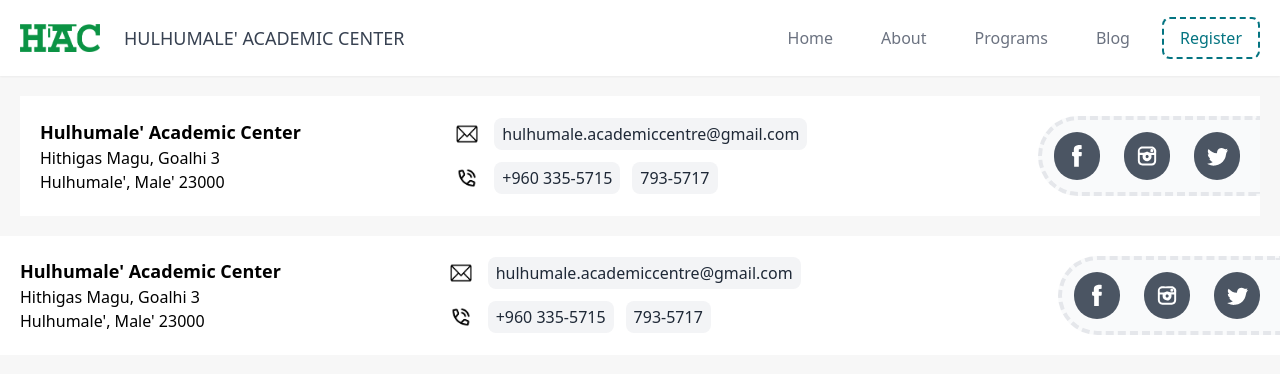
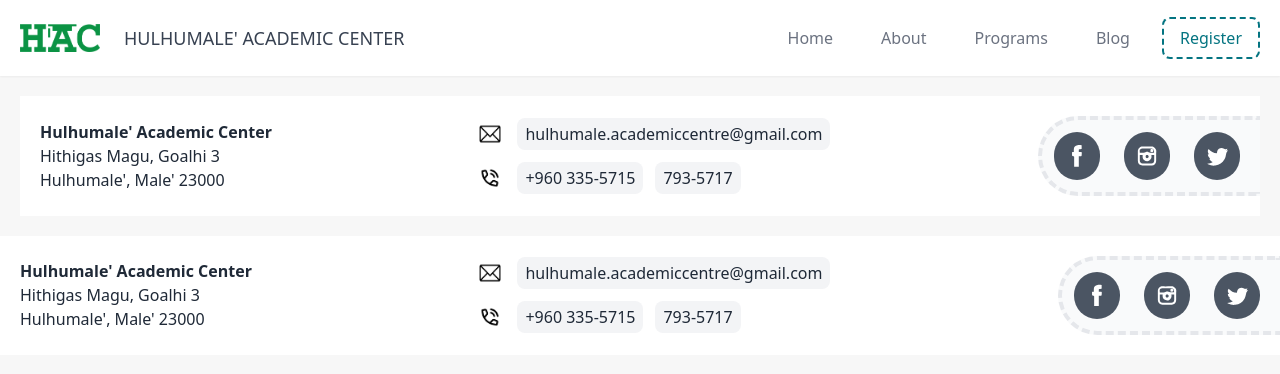
Before and after one commit to areeb-h/test-next3, a Next.js app: page /components/Footer in a window 1280 px wide. Shown: the top 374 px of the page. Built offline with nearby package versions, Linux system fonts and the light colour scheme; what tailwindcss-neumorphism would draw is missing.

Commit message:
footer link

```diff
--- a/pages/components/Footer.js
+++ b/pages/components/Footer.js
@@ -10,28 +10,30 @@ import phone from '../assets/phone.png'
 import email from '../assets/email.png'
 
 var buttonStyle = 'p-2 bg-gray-600 hover:bg-gray-800 hover:cursor-pointer rounded-full'
-var contactLinkStyle = 'px-2 py-1 bg-gray-100 text-gray-800 rounded-lg hover:bg-gray-200 ml-0'
+var contactLinkStyle = 'px-2 py-1 bg-gray-100 text-gray-800 rounded-lg hover:bg-gray-200 ml-0 hover:text_black transform transition duration-200 ease-in-out'
 
 export default function Footer() {
     return (
-        <div className=' flex-rows items-center justify-center md:flex md:justify-start bg-white static bottom-0 '>
-            <div className=' md:w-4/12 py-5 md:pl-5 md:mr-2 lg:mr-3 block text-center md:text-start'>
-                <h1 className="text-lg font-bold">Hulhumale&apos; Academic Center</h1>
-                <p>Hithigas Magu, Goalhi 3</p>
-                <p>Hulhumale&apos;, Male&apos; 23000</p>
+        <div className=' flex-rows items-center justify-center md:flex md:justify-between bg-white static bottom-0 '>
+            <div className=' md:pl-5 py-5 block text-center md:text-start'>
+                <a className='text-gray-800 hover:text-black' target="_blank" href='https://g.page/hulhumale-academic-centre?share' rel="noopener noreferrer">
+                    <h1 className="text-md font-bold">Hulhumale&apos; Academic Center</h1>
+                    <p>Hithigas Magu, Goalhi 3</p>
+                    <p>Hulhumale&apos;, Male&apos; 23000</p>
+                </a>
             </div>
-            <div className=" md:w-5/12 lg:w-4/12 flex-rows md:ml-4 ">
+            <div className=" flex-rows md:ml-4 ">
                 <div className=' flex gap-x-3 justify-center md:justify-start '>
-                    <Image width={30} height={2} className="hidden lg:block" src={email} alt='phone icon'/>
+                    <Image width={30} height={2} className="hidden lg:block " src={email} alt='phone icon'/>
                     <Link href='mailto: hulhumale.academiccentre@gmail.com' className={contactLinkStyle}>hulhumale.academiccentre@gmail.com</Link>
                 </div>
                 <div className=' flex gap-x-3 justify-center md:justify-start items-center pt-3 '>
-                    <Image width={30} src={phone} className="hidden lg:block" alt='phone icon'/>
+                    <Image width={30} src={phone} className="hidden lg:block " alt='phone icon'/>
                     <Link href='Tel: +9609948882' className={contactLinkStyle}>+960 335-5715</Link>
                     <Link href='Tel: +9609948882' className={contactLinkStyle}>793-5717</Link>
                 </div>
             </div>
-            <div className=' md:w-5/12 lg:w-4/12 flex justify-center mt-5 md:my-5 md:justify-end md:items-end '>
+            <div className=' flex justify-center mt-5 md:my-5 md:justify-end md:items-end '>
                 <div className=' flex justify-center items-center p-3 rounded-t-4xl border-x-4 md:border-r-0 md:ml-5 md:p-3 md:pr-5 md:rounded-l-full gap-x-3 md:gap-x-6 bg-gray-50 border-t-4 border-l-4 md:border-b-4 border-dashed border-gray-200 '>
                     <a className={buttonStyle}><Image width={30} src={facebook} alt='user profile picture'/></a>
                     <a className={buttonStyle}><Image width={30} src={instagram} alt='user profile picture'/></a>
```
